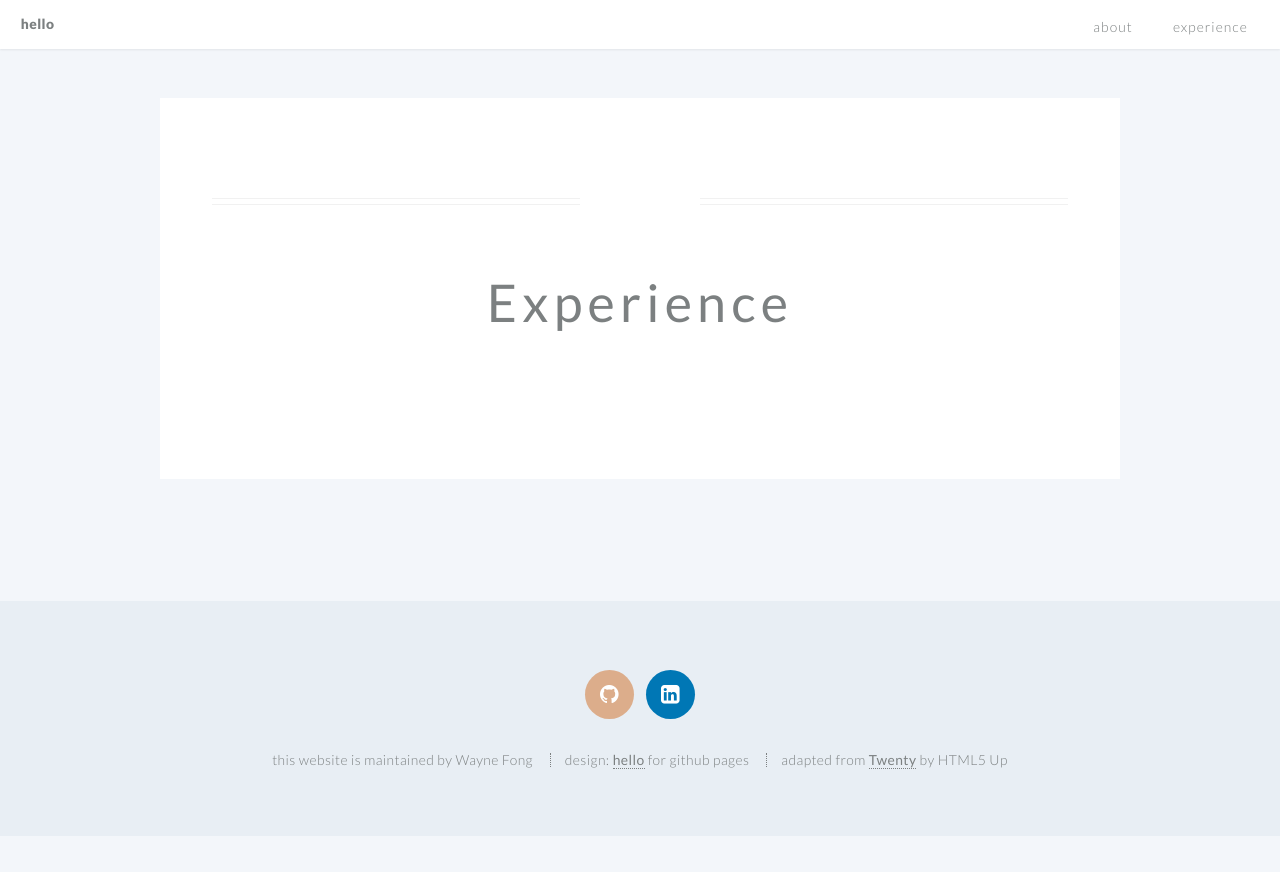
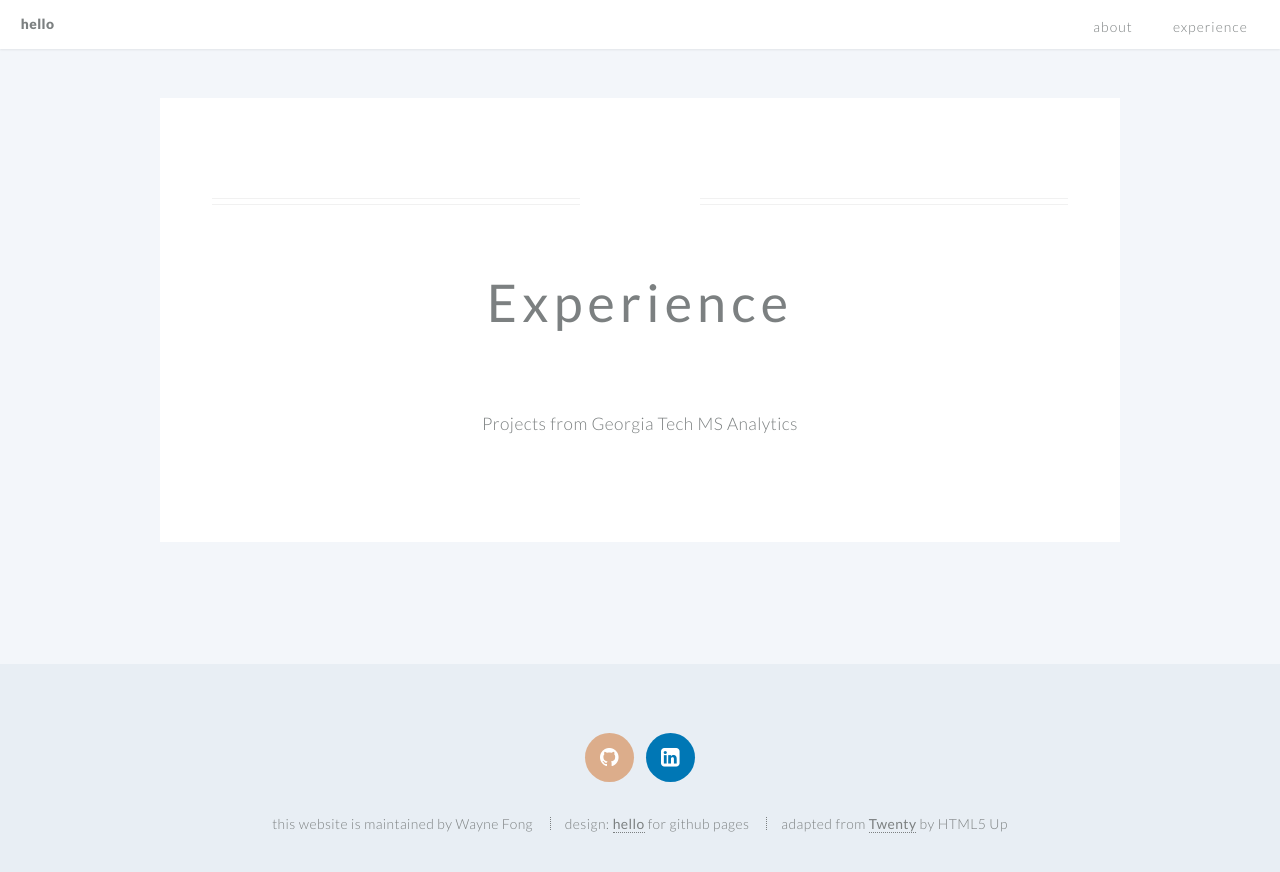
Before and after one commit to wfong1/wfong1.github.io, a Jekyll site: the page built from index.md, in a window 1280 px wide and 900 px high, scrolled down 1053 px. Shown: the top 872 px of the window. Built offline with Jekyll 4.4.1, drawn with Linux system fonts in a browser that asks for light colours; before the commit the page ends 1889 px from its top, so only the background shows below that.

Commit message:
Update index.md

```diff
--- a/index.md
+++ b/index.md
@@ -31,7 +31,7 @@ linkedin: wayne-fong # the part after ("https://www.linkedin.com/in/...")
 # By declaring these variables, you can include a portfolio showcasing your work and organize your portfolio's items into a custom layout, all without adding any CSS. In addition, you must 1) create an HTML file in the_includes folder for each project with the text you'd like to display, and 2) create a YAML file in the _data folder describing the order in which each project should be shown and categorized. See `/includes/example.html` and `/_data/work.yml` for examples.
 
 portfolio: Experience # the heading for your portfolio and title of your YAML file
-# portfolio_description: you can include a portfolio showcasing your work and organize your portfolio's items into a custom layout, all without adding any CSS. # a description to be desplayed below the heading and above the content
+portfolio_description: Projects from Georgia Tech MS Analytics # a description to be desplayed below the heading and above the content
 
 # optional CTA section --------------------------------------------------
 
```
